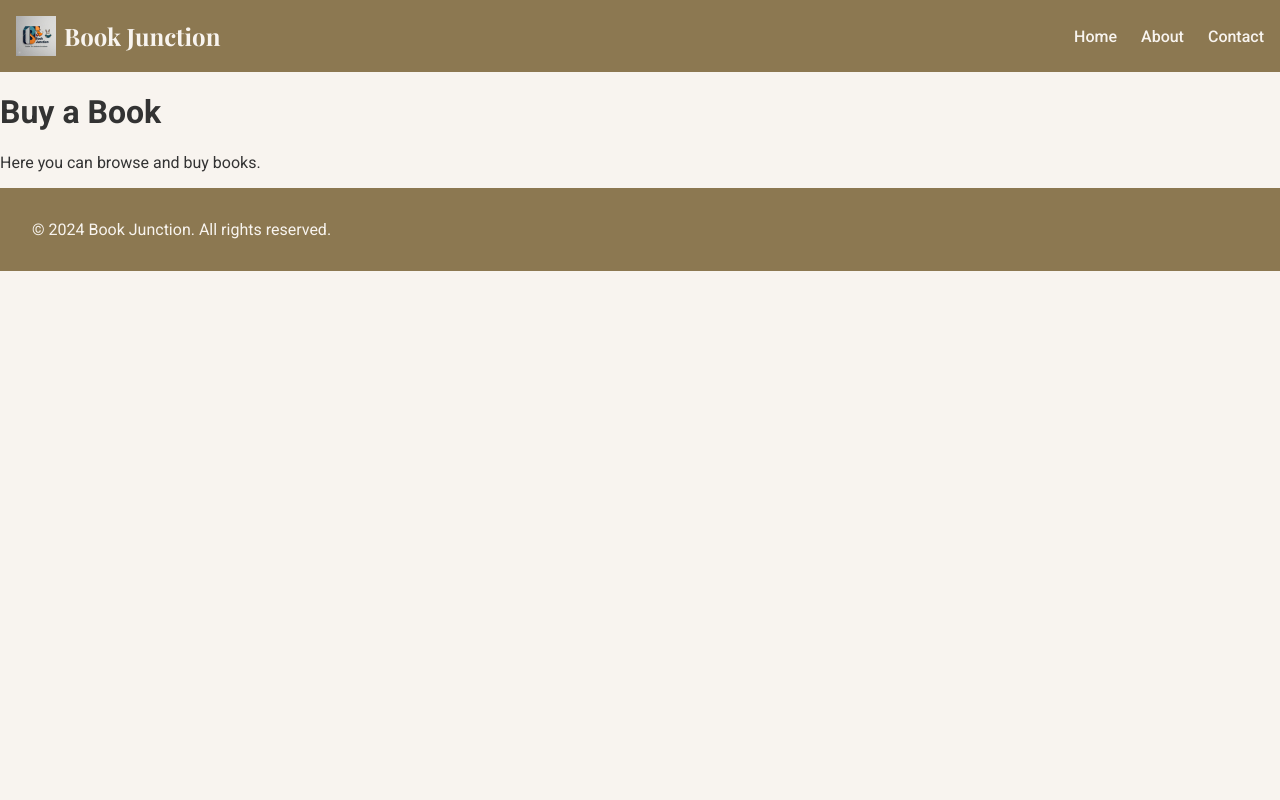
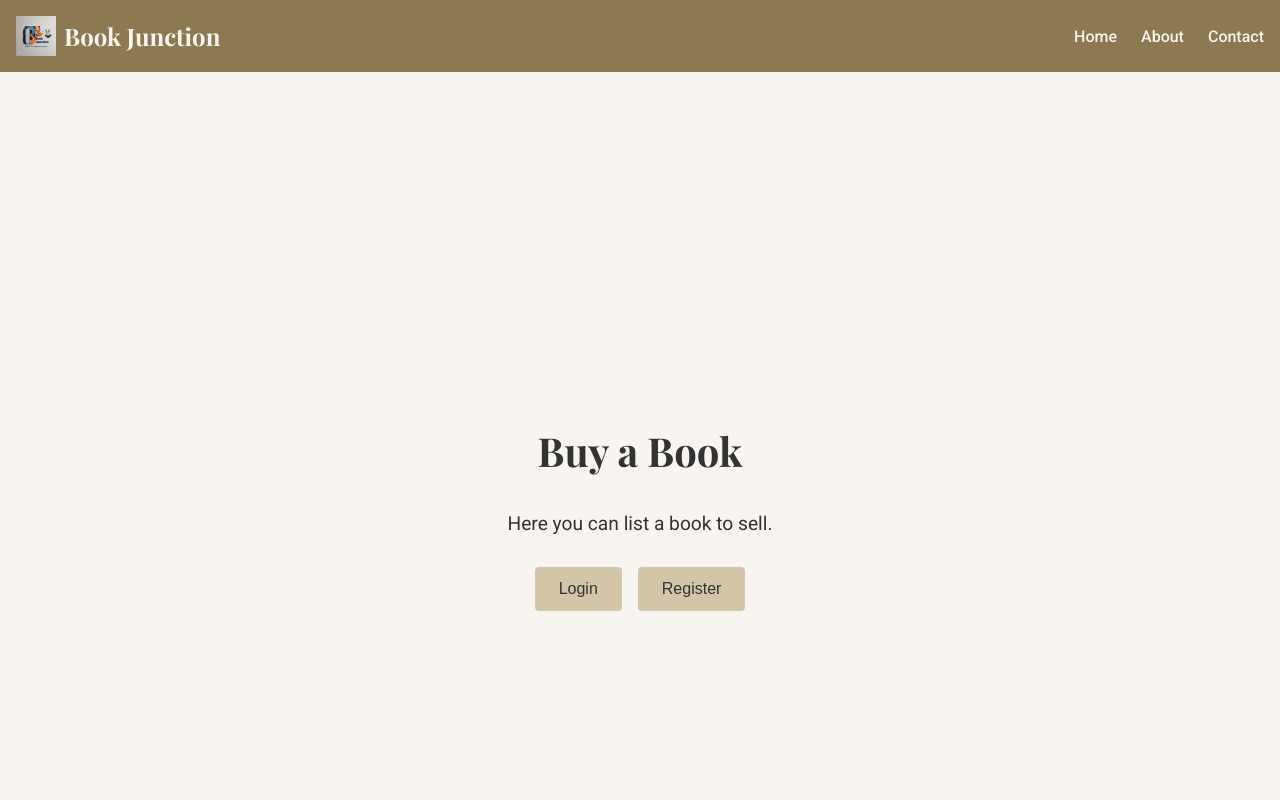
Before and after one commit to Magwaza22/book-app, a Vue app: page /buy in a window 1280 px wide. Shown: the top 800 px of the page. Built offline with nearby package versions, Linux system fonts and the light colour scheme.

Commit message:
Please find my BuyBook page,Indi.

```diff
--- a/src/views/BuyBook.vue
+++ b/src/views/BuyBook.vue
@@ -1,13 +1,22 @@
 <template>
   <div id="buy-a-book">
     <h1>Buy a Book</h1>
-    <p>Here you can browse and buy books.</p>
+    <p>Here you can list a book to sell.</p>
+    <div class="buttons">
+      <button @click="navigateTo('SignIn')">Login</button>
+      <button @click="navigateTo('SignUp')">Register</button>
+    </div>
   </div>
 </template>
 
 <script>
 export default {
-  name: 'BuyBook',
+  name: 'BuyABook',
+  methods: {
+    navigateTo(page) {
+      this.$router.push({ name: page });
+    },
+  },
 };
 </script>
 
@@ -32,22 +41,27 @@ body {
   color: var(--text-color);
   background-color: var(--background-color);
 }
+
 /* Buy a Book page specific styles */
-/* Main content styles */
-.hero {
-  padding: 4rem 2rem;
-  text-align: center;
+#buy-a-book {
+  display: flex;
+  flex-direction: column;
+  align-items: center;  /* Center elements horizontally */
+  justify-content: center; /* Center elements vertically */
+  min-height: 100vh; /* Full viewport height */
+  padding: 2rem;
 }
 
-.hero h1 {
+#buy-a-book h1 {
   font-family: var(--font-heading);
   font-size: 2.5rem;
   margin-bottom: 1rem;
 }
 
-.slogan {
+#buy-a-book p {
   font-size: 1.2rem;
   margin-bottom: 2rem;
+  text-align: center; /* Center text */
 }
 
 .buttons {
@@ -68,5 +82,4 @@ body {
   border-radius: 4px;
   cursor: pointer;
 }
-
 </style>
```
